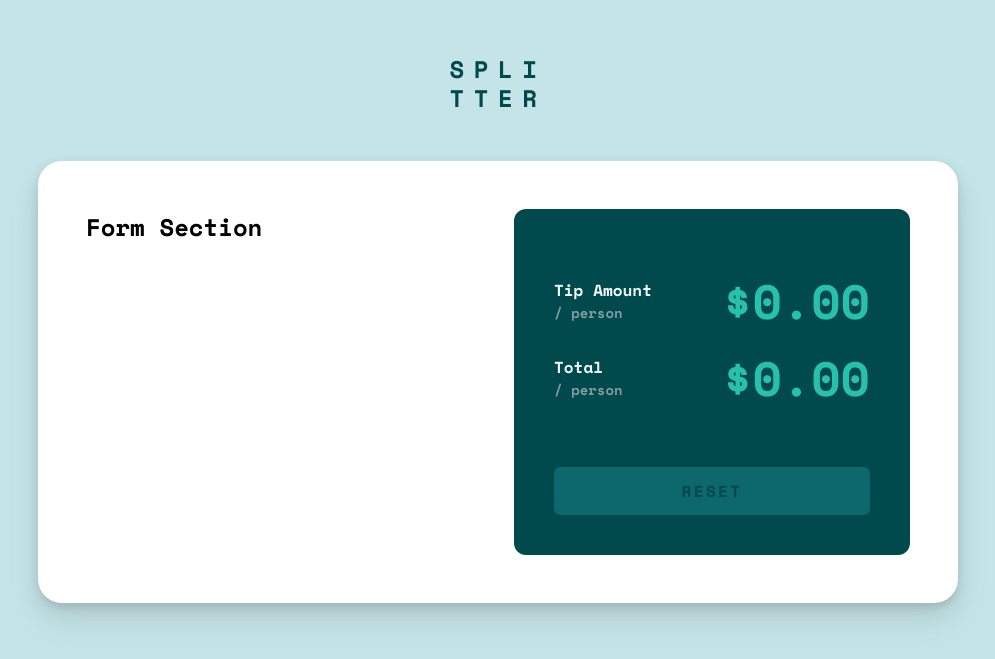
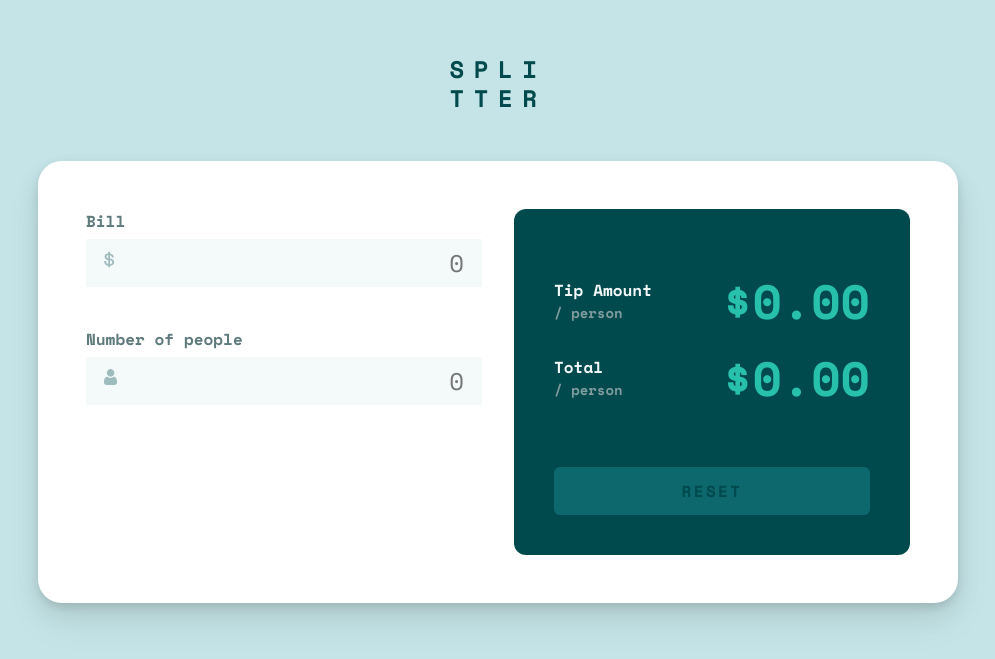
Before and after one commit to jonrutter/tip-calculator-app, a React (Create React App) app: page / in a window 1280 px wide. Shown: the part 101-760 px from the top of the page, without its empty margins (142-1137 px from the left). Built offline with nearby package versions, Linux system fonts and the light colour scheme.

Commit message:
Created FormSection component

```diff
--- a/src/layout/FormSection/FormSection.module.css
+++ b/src/layout/FormSection/FormSection.module.css
@@ -0,0 +1,7 @@
+.section {
+  margin-bottom: 40px;
+}
+
+.section:last-child {
+  margin-bottom: 0px;
+}
--- a/src/layout/FormSection/index.js
+++ b/src/layout/FormSection/index.js
@@ -1,14 +1,39 @@
-import React from 'react';
+import React, { useState } from 'react';
 
 // styles
 import s from './FormSection.module.css';
 
-const FormSection = () => {
+// icons
+import { ReactComponent as DollarIcon } from '../../images/icon-dollar.svg';
+import { ReactComponent as PersonIcon } from '../../images/icon-person.svg';
+
+// components
+import InputField from '../../components/InputField';
+
+const FormSection = ({ bill, setBill, tip, setTip, split, setSplit }) => {
+  const handleSubmit = (e) => {
+    e.preventDefault();
+  };
   return (
     <div className={s.wrapper}>
-      <div className={s.content}>
-        <h2>Form Section</h2>
-      </div>
+      <form className={s.content} onSubmit={handleSubmit}>
+        <div className={s.section}>
+          <InputField
+            name="bill"
+            icon={<DollarIcon />}
+            handle={setBill}
+            value={bill}
+          />
+        </div>
+        <div className={s.section}>
+          <InputField
+            name="number-of-people"
+            icon={<PersonIcon />}
+            handle={setSplit}
+            value={split}
+          />
+        </div>
+      </form>
     </div>
   );
 };
```
